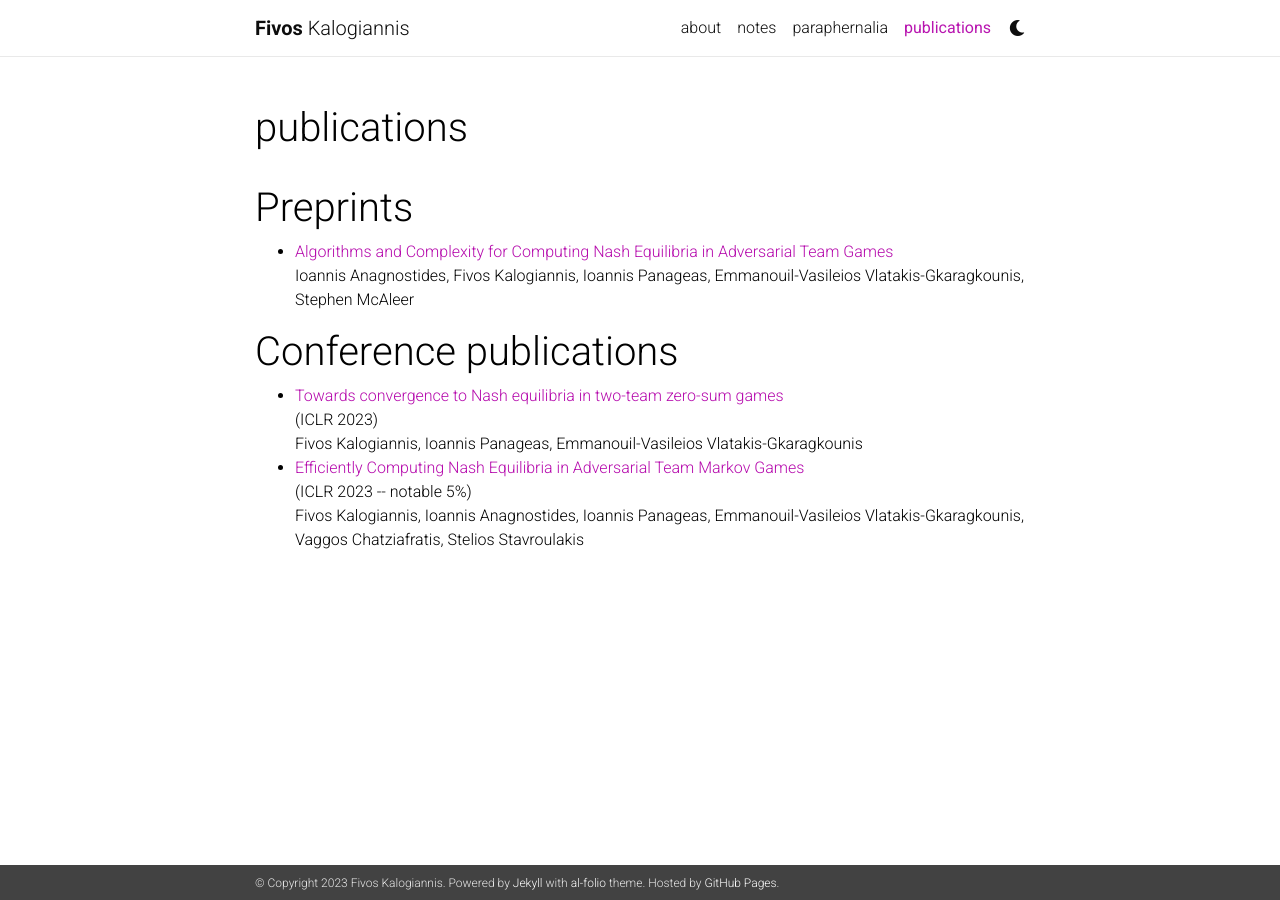
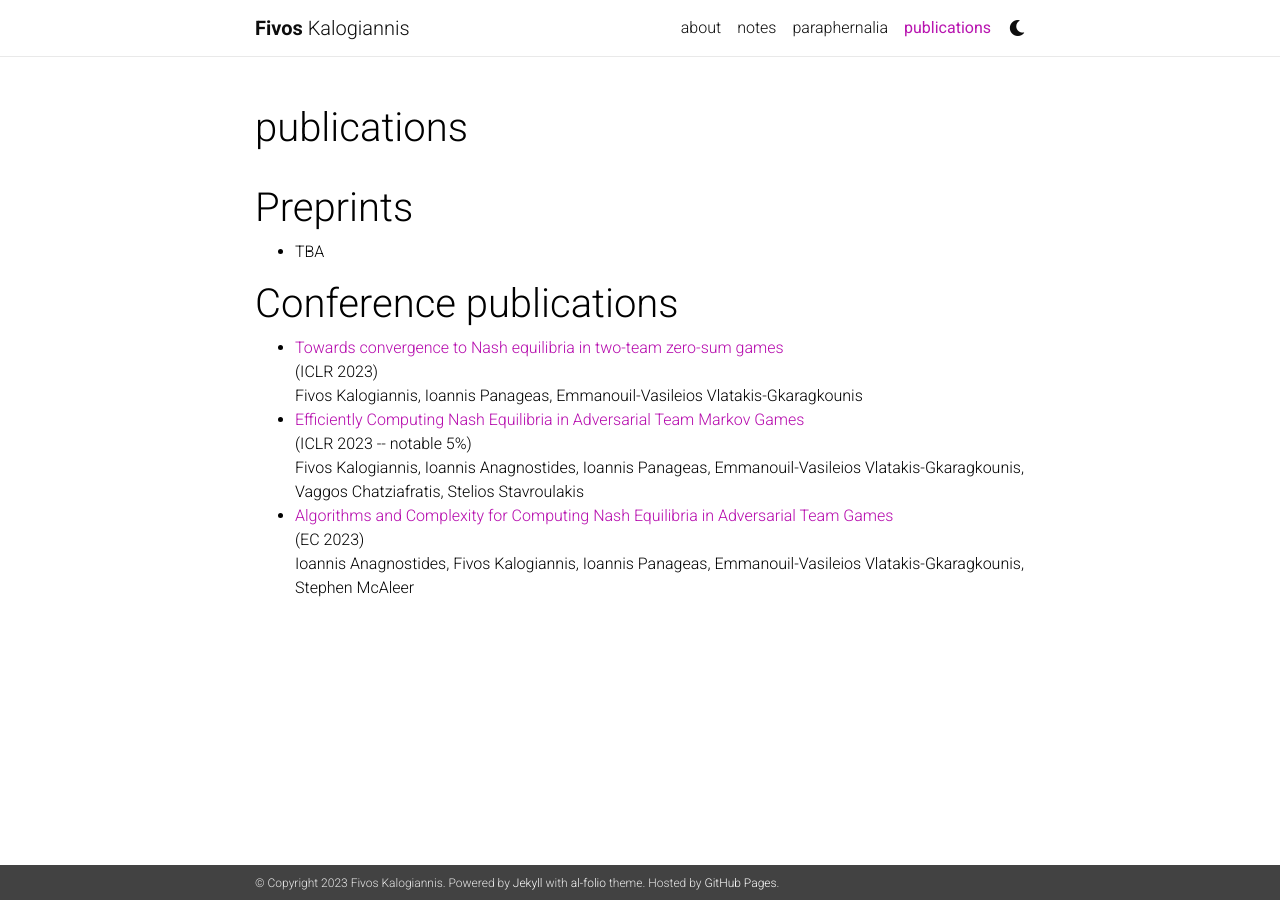
Before and after one commit to fivoskal/fivoskal.github.io, a Jekyll site: the page built from _pages/publications.md, in a window 1280 px wide. Built offline with Jekyll 4.4.1, drawn with Linux system fonts in a browser that asks for light colours; nearby versions of some CDN libraries; comment, search, counter and statistics services are not loaded; a style sheet for code colours, icons or effects is not loaded; part of the change alters nothing that is shown.

Commit message:
Update publications.md
ec

```diff
--- a/_pages/publications.md
+++ b/_pages/publications.md
@@ -9,8 +9,7 @@ years: [2021, 2023]
 
 # Preprints
 <ul>
-  <li>
-    <a href="https://arxiv.org/abs/2301.02129">Algorithms and Complexity for Computing Nash Equilibria in Adversarial Team Games</a><br>Ioannis Anagnostides, Fivos Kalogiannis, Ioannis Panageas, Emmanouil-Vasileios Vlatakis-Gkaragkounis, Stephen McAleer
+  <li> TBA
   </li>
 </ul>
 
@@ -22,4 +21,7 @@ years: [2021, 2023]
   <li>
     <a href="https://arxiv.org/abs/2111.04178">Efficiently Computing Nash Equilibria in Adversarial Team Markov Games</a><br>(ICLR 2023 -- notable 5%)<br>Fivos Kalogiannis, Ioannis Anagnostides, Ioannis Panageas, Emmanouil-Vasileios Vlatakis-Gkaragkounis, Vaggos Chatziafratis, Stelios Stavroulakis
   </li>
+  <li>
+    <a href="https://arxiv.org/abs/2301.02129">Algorithms and Complexity for Computing Nash Equilibria in Adversarial Team Games</a><br>(EC 2023)<br>Ioannis Anagnostides, Fivos Kalogiannis, Ioannis Panageas, Emmanouil-Vasileios Vlatakis-Gkaragkounis, Stephen McAleer
+  </li>
 </ul>
```
